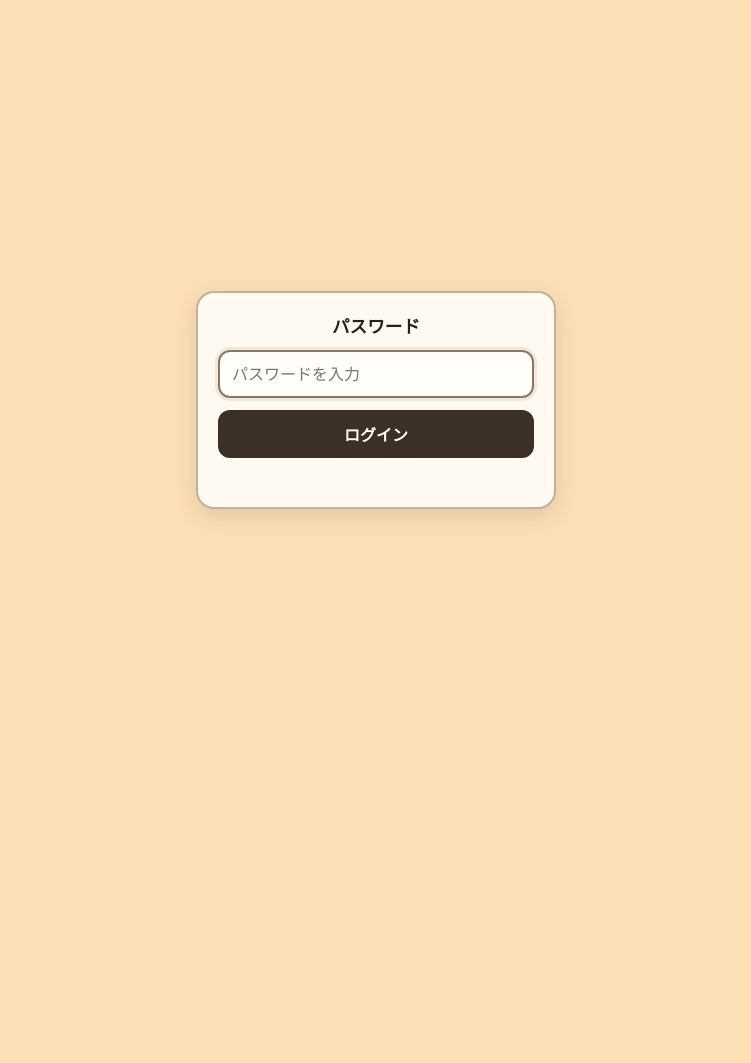
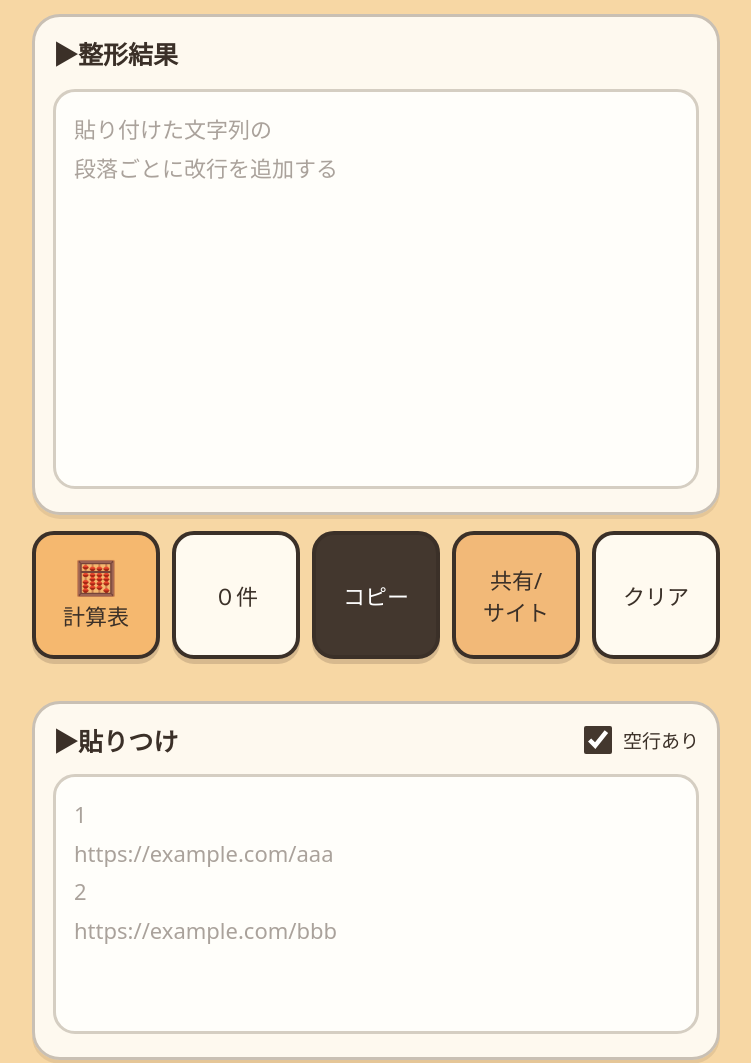
Before and after one commit to 45kikurage-rgb/copy-paste, a plain HTML site: page index.html in a window 1280 px wide. Shown: the top 1063 px of the page, without its empty margins (264-1015 px from the left). Before the commit the page ends 800 px from the top, so only its background shows below. Drawn offline with Linux system fonts and the light colour scheme; a web font is replaced by a local one.

Commit message:
Add files via upload

```diff
--- a/index.html
+++ b/index.html
@@ -2,364 +2,225 @@
 <html lang="ja">
 <head>
 <meta charset="utf-8">
-<meta name="viewport" content="width=device-width, initial-scale=1, viewport-fit=cover">
-<meta name="theme-color" content="#fde0b6">
-<meta name="description" content="貼り付けたURLを段落ごとに読みやすく整形するツール">
-<title>ポータルサイト</title>
-<link rel="manifest" href="./manifest.webmanifest">
-<link rel="icon" href="./shisa-maskable.png">
-<link rel="apple-touch-icon" href="./shisa-maskable.png">
-<link rel="preconnect" href="https://fonts.googleapis.com">
-<link rel="preconnect" href="https://fonts.gstatic.com" crossorigin>
-<link href="https://fonts.googleapis.com/css2?family=Yomogi&display=swap" rel="stylesheet">
+<meta name="viewport" content="width=device-width,initial-scale=1,viewport-fit=cover">
+<meta name="theme-color" content="#f7d7a4">
+<title>URL改行整形ツール</title>
 <style>
 :root{
-  --bg:#fde0b6;
-  --card:#fffaf1;
-  --text:#282018;
-  --sub:#776a5e;
-  --border:#8c7762;
-  --btn:#3c3026;
-  --btn-soft:#fff4df;
-  --ok:#94714f;
-  --top-pad:max(9px,env(safe-area-inset-top));
-  --action-h:76px;
-  --footer-h:126px;
-  --bottom-gap:var(--top-pad);
+  --bg:#f7d7a4;
+  --panel:#fbf8f1;
+  --ink:#3b3028;
+  --line:#c9c0b4;
+  --accent:#f2b978;
+  --dark:#43372e;
+  --white:#fffdf8;
 }
 *{box-sizing:border-box}
-html,body{
-  margin:0;
-  width:100%;
-  height:100%;
-  overflow:hidden;
-  font-family:"Yomogi","Klee One","Yu Mincho",cursive;
-  background:var(--bg);
-  color:var(--text);
+html,body{margin:0;min-height:100%;background:var(--bg);color:var(--ink);font-family:"Noto Sans JP","Yu Gothic",system-ui,sans-serif}
+button,input,textarea{font:inherit;color:inherit}
+button{cursor:pointer;-webkit-tap-highlight-color:transparent}
+.app{max-width:720px;margin:0 auto;min-height:100vh;padding:14px 16px 20px}
+.screen{display:block}
+.screen[hidden]{display:none!important}
+.card{background:rgba(255,253,248,.9);border:3px solid var(--line);border-radius:28px;padding:18px;margin-bottom:16px;box-shadow:0 4px 0 rgba(70,54,40,.10)}
+.section-title{font-size:25px;font-weight:700;margin-bottom:18px}
+textarea{width:100%;resize:none;border:3px solid #d5cec2;border-radius:22px;background:#fffefa;padding:18px;font-size:22px;line-height:1.75;outline:none}
+#output{height:400px}
+#input{height:260px}
+textarea::placeholder{color:#aaa29b}
+.action-row{display:grid;grid-template-columns:1fr 1fr 1fr 1fr 1fr;gap:12px;margin:2px 0 18px}
+.action-btn,.count-box{
+  min-height:128px;border:4px solid var(--ink);border-radius:22px;background:#fffaf0;
+  display:flex;align-items:center;justify-content:center;text-align:center;font-size:22px;
+  box-shadow:0 5px 0 rgba(70,54,40,.18);padding:8px
 }
-button,textarea,input{font:inherit}
-button{-webkit-tap-highlight-color:transparent;touch-action:manipulation}
-.app{
-  height:100dvh;
-  max-width:820px;
-  margin:0 auto;
-  padding:var(--top-pad) 10px calc(var(--footer-h) + env(safe-area-inset-bottom) + var(--bottom-gap) + 10px);
-  display:flex;
-  flex-direction:column;
-  gap:9px;
-  overflow:hidden;
+.action-btn.dark{background:var(--dark);color:white}
+.action-btn.accent{background:var(--accent)}
+.calc-button{flex-direction:column;gap:5px;background:#f5b86f}
+.calc-icon{font-size:34px;line-height:1}
+.count-box{font-variant-numeric:tabular-nums}
+.paste-head{display:flex;justify-content:space-between;align-items:center;gap:12px;margin-bottom:16px}
+.paste-title{font-size:25px;font-weight:700}
+.check{display:flex;align-items:center;gap:8px;font-size:19px;white-space:nowrap}
+.check input{width:28px;height:28px;accent-color:var(--dark)}
+.links{display:grid;grid-template-columns:repeat(4,1fr);gap:12px}
+.link-tile{min-height:112px;border:3px solid var(--line);border-radius:18px;background:#fffaf3;display:flex;align-items:center;justify-content:center;text-align:center;text-decoration:none;color:inherit;font-size:18px}
+.status{min-height:24px;text-align:center;font-size:15px}
+
+/* calculator */
+.calc-page{padding-bottom:18px}
+.calc-header{display:grid;grid-template-columns:auto 1fr auto;align-items:center;gap:10px;margin-bottom:12px}
+.back-small,.calc-title,.calc-head-icon{border:3px solid var(--ink);background:#fffaf0;min-height:74px;display:flex;align-items:center;justify-content:center;border-radius:18px;font-weight:700}
+.back-small{padding:0 20px;font-size:24px}
+.calc-title{font-size:34px}
+.calc-head-icon{width:76px;font-size:34px;background:var(--accent)}
+.calc-note{background:var(--dark);color:white;border:3px solid var(--ink);border-radius:16px;padding:18px;text-align:center;font-size:21px;line-height:1.6;margin-bottom:12px}
+.calc-table{border:3px solid var(--ink);border-radius:18px;overflow:hidden;background:#fff8e8;margin-bottom:14px}
+.calc-row{display:grid;grid-template-columns:1fr 1.15fr;min-height:78px;border-bottom:1px solid #9f968b}
+.calc-row:last-child{border-bottom:none}
+.calc-row.head{background:var(--dark);color:white;min-height:64px;font-weight:700}
+.calc-cell{display:flex;align-items:center;justify-content:center;padding:8px;font-size:24px}
+.calc-cell+ .calc-cell{border-left:1px solid #9f968b}
+.qty-input{width:95px;max-width:52%;height:54px;border:3px solid var(--ink);border-radius:10px;background:white;text-align:center;font-size:24px}
+.calc-price{font-size:27px;font-weight:700}
+.unit-panel{border:3px solid var(--ink);border-radius:18px;overflow:hidden;background:var(--dark);color:white;margin-bottom:8px}
+.unit-row{display:grid;grid-template-columns:150px 1fr 55px;align-items:center;min-height:86px}
+.unit-row+ .unit-row{border-top:1px solid #aaa39a}
+.unit-label{text-align:center;font-size:25px}
+.unit-input,.unit-result{height:58px;margin:10px;border:0;border-radius:8px;background:white;color:#222;text-align:right;padding:0 16px;font-size:28px;min-width:0}
+.unit-result{background:#ddd;display:flex;align-items:center;justify-content:flex-end}
+.unit-yen{text-align:center;font-size:24px}
+.unit-help{font-size:17px;padding:10px 8px 16px}
+.mascot-area{display:grid;grid-template-columns:220px 1fr;align-items:center;gap:12px;margin:12px 0}
+.mascot-area img{width:100%;max-width:220px;display:block;border-radius:12px}
+.bubble{background:#fffdf8;border:4px solid var(--ink);border-radius:14px;padding:24px;font-size:21px;font-weight:700;line-height:1.55}
+.back-wide{width:100%;min-height:96px;border:4px solid var(--ink);border-radius:18px;background:var(--dark);color:white;font-size:30px;font-weight:700}
+
+@media(max-width:640px){
+  .app{padding:12px 14px 18px}
+  .card{padding:16px;border-radius:24px}
+  .section-title,.paste-title{font-size:22px}
+  #output{height:42vh;min-height:300px}
+  #input{height:240px}
+  .action-row{gap:8px}
+  .action-btn,.count-box{min-height:116px;border-width:3px;border-radius:18px;font-size:18px;padding:5px}
+  .calc-icon{font-size:29px}
+  .calc-header{grid-template-columns:92px 1fr 68px}
+  .back-small{font-size:19px;padding:0 8px}
+  .calc-title{font-size:29px}
+  .calc-note{font-size:18px}
+  .calc-cell{font-size:22px}
+  .unit-row{grid-template-columns:105px 1fr 42px}
+  .unit-label{font-size:20px}
+  .unit-input,.unit-result{font-size:23px;margin:9px}
+  .mascot-area{grid-template-columns:140px 1fr}
+  .bubble{font-size:18px;padding:18px}
 }
-.header{display:flex;align-items:center;min-height:36px;padding:0 3px}
-h1{margin:0;font-size:1.18rem;font-weight:700;letter-spacing:.02em}
-.card{
-  min-height:0;
-  background:rgba(255,250,241,.96);
-  border:2px solid rgba(140,119,98,.42);
-  border-radius:18px;
-  padding:11px;
-  box-shadow:0 4px 14px rgba(88,58,31,.10);
-  display:grid;
-  gap:7px;
-  overflow:hidden;
-}
-.result-card{
-  flex:none;
-  height:calc(50dvh - var(--top-pad) - 92px - (var(--bottom-gap) / 2));
-  grid-template-rows:auto minmax(0,1fr);
-}
-.input-card{
-  flex:1;
-  min-height:0;
-  grid-template-rows:auto minmax(0,1fr);
-}
-.section-head{display:flex;align-items:flex-start;justify-content:space-between;min-height:30px;gap:8px}
-label{font-size:1.02rem;font-weight:700;letter-spacing:.02em}
-textarea{
-  width:100%;
-  height:100%;
-  min-height:0;
-  resize:none;
-  border:2px solid rgba(140,119,98,.42);
-  border-radius:13px;
-  padding:10px 12px;
-  font-size:1rem;
-  line-height:1.55;
-  background:#fffdf8;
-  color:var(--text);
-  outline:none;
-}
-textarea:focus{border-color:var(--border);box-shadow:0 0 0 3px rgba(140,119,98,.14)}
-textarea::placeholder{color:#9b8f84;opacity:1}
-.action-strip{
-  flex:none;
-  width:100%;
-  height:var(--action-h);
-  display:grid;
-  grid-template-columns:repeat(5,minmax(0,1fr));
-  gap:7px;
-}
-.action-btn,.count-btn{
-  min-width:0;
-  height:var(--action-h);
-  padding:7px 3px;
-  border:2px solid var(--btn);
-  border-radius:13px;
-  font-size:clamp(.72rem,3.1vw,.92rem);
-  line-height:1.25;
-  font-weight:700;
-  letter-spacing:0;
-  color:#fff;
-  background:var(--btn);
-  box-shadow:0 3px 0 rgba(60,48,38,.24);
-}
-.count-btn{grid-column:2;color:var(--btn);background:#fffaf1;cursor:default}
-.copy-btn{grid-column:3}
-.share-btn{grid-column:4;color:var(--btn);background:#f6bf83}
-.clear-btn{grid-column:5;color:var(--btn);background:var(--btn-soft)}
-.action-btn:active{transform:translateY(2px);box-shadow:0 1px 0 rgba(60,48,38,.24)}
-.status{color:var(--ok);font-size:.82rem;font-weight:700;white-space:nowrap}
-.option{display:flex;align-items:center;gap:5px;color:var(--sub);font-size:.86rem;white-space:nowrap}
-.option input{width:19px;height:19px;margin:0;accent-color:var(--btn)}
-.option label{font-size:.86rem;font-weight:700}
-.quick-links{
-  position:fixed;
-  z-index:10;
-  left:50%;
-  bottom:var(--bottom-gap);
-  width:min(100%,820px);
-  height:calc(var(--footer-h) + env(safe-area-inset-bottom));
-  transform:translateX(-50%);
-  padding:6px 8px calc(6px + env(safe-area-inset-bottom));
-  display:grid;
-  grid-template-columns:repeat(4,minmax(0,1fr));
-  gap:7px;
-  background:rgba(253,224,182,.97);
-  border-top:2px solid rgba(140,119,98,.5);
-  box-shadow:0 -5px 16px rgba(88,58,31,.12);
-  backdrop-filter:blur(8px);
-}
-.quick-item{
-  min-width:0;
-  display:grid;
-  grid-template-rows:27px minmax(0,1fr);
-  gap:4px;
-  justify-items:center;
-  cursor:pointer;
-  -webkit-tap-highlight-color:transparent;
-}
-.quick-item:active .quick-label,.quick-item:active .quick-link{background:#f9ebd5}
-.quick-label{
-  width:100%;
-  height:27px;
-  padding:2px 3px;
-  display:flex;
-  align-items:center;
-  justify-content:center;
-  overflow:hidden;
-  text-overflow:ellipsis;
-  white-space:nowrap;
-  border:2px solid rgba(140,119,98,.55);
-  border-radius:8px;
-  background:#fffaf1;
-  font-size:.72rem;
-  line-height:1.1;
-  font-weight:700;
-}
-.quick-link{
-  min-width:0;
-  width:min(100%,83px);
-  aspect-ratio:1;
-  padding:0;
-  display:grid;
-  place-items:center;
-  border:2px solid rgba(140,119,98,.55);
-  border-radius:13px;
-  color:var(--text);
-  background:#fffaf1;
-  overflow:hidden;
-}
-.quick-link:active{background:#f9ebd5}
-.quick-icon-frame{
-  width:100%;
-  height:100%;
-  border-radius:8px;
-  overflow:hidden;
-  display:grid;
-  place-items:center;
-}
-.quick-icon{
-  width:100%;
-  height:100%;
-  object-fit:contain;
-  object-position:50% 50%;
-  display:block;
-}
-.auth-gate{
-  position:fixed;
-  z-index:1000;
-  inset:0;
-  display:none;
-  align-items:center;
-  justify-content:center;
-  padding:20px;
-  background:var(--bg);
-}
-.auth-gate.is-open{display:flex}
-.auth-box{
-  width:min(100%,360px);
-  padding:20px;
-  display:grid;
-  gap:12px;
-  background:#fffaf1;
-  border:2px solid rgba(140,119,98,.55);
-  border-radius:18px;
-  box-shadow:0 7px 22px rgba(88,58,31,.16);
-}
-.auth-title{margin:0;text-align:center;font-size:1.1rem;font-weight:700}
-.auth-input{
-  width:100%;
-  height:48px;
-  padding:8px 12px;
-  border:2px solid rgba(140,119,98,.55);
-  border-radius:12px;
-  background:#fffdf8;
-  color:var(--text);
-  font-size:1rem;
-  outline:none;
-}
-.auth-input:focus{border-color:var(--border);box-shadow:0 0 0 3px rgba(140,119,98,.14)}
-.auth-submit{
-  height:48px;
-  border:2px solid var(--btn);
-  border-radius:12px;
-  background:var(--btn);
-  color:#fff;
-  font-weight:700;
-}
-.auth-error{min-height:1.2em;text-align:center;color:#9a3d31;font-size:.88rem;font-weight:700}
-@media(max-width:380px){
-  .app{padding-left:7px;padding-right:7px;gap:7px}
-  .card{padding:8px}
-  .action-strip{gap:5px}
-  .action-btn{font-size:.7rem}
-  .quick-links{gap:5px;padding-left:5px;padding-right:5px}
-}
-@media(max-height:700px){
-  h1{font-size:1.04rem}
-  .card{padding:8px;gap:5px}
-  label{font-size:.94rem}
-  textarea{font-size:.92rem;padding:7px 9px}
+@media(max-width:440px){
+  .app{padding-left:10px;padding-right:10px}
+  .action-row{gap:6px}
+  .action-btn,.count-box{min-height:102px;font-size:16px;border-radius:16px}
+  .calc-icon{font-size:26px}
+  .card{padding:14px}
+  textarea{font-size:18px;padding:15px}
+  #output{height:390px}
+  #input{height:250px}
+  .calc-header{grid-template-columns:82px 1fr 58px}
+  .back-small{font-size:17px}
+  .calc-title{font-size:26px}
+  .calc-head-icon{width:58px;font-size:28px}
+  .calc-row{min-height:70px}
+  .calc-cell{font-size:20px}
+  .qty-input{width:80px;height:50px}
+  .unit-row{grid-template-columns:90px 1fr 38px}
+  .unit-label{font-size:18px}
+  .mascot-area{grid-template-columns:115px 1fr}
+  .bubble{font-size:16px;padding:14px}
 }
 </style>
 </head>
 <body>
-<div class="auth-gate" id="authGate" aria-modal="true" role="dialog" aria-labelledby="authTitle">
-  <form class="auth-box" id="authForm">
-    <h2 class="auth-title" id="authTitle">パスワード</h2>
-    <input class="auth-input" id="authPassword" type="password" inputmode="numeric" autocomplete="current-password" aria-label="パスワード" placeholder="パスワードを入力">
-    <button class="auth-submit" type="submit">ログイン</button>
-    <div class="auth-error" id="authError" aria-live="polite"></div>
-  </form>
-</div>
 <main class="app">
-  <header class="header" aria-hidden="true"></header>
 
-  <section class="card result-card">
-    <div class="section-head">
-      <label for="output">▶整形結果</label>
-      <div class="status" id="status" aria-live="polite"></div>
-    </div>
+<section id="homeScreen" class="screen">
+  <section class="card">
+    <div class="section-title">▶整形結果</div>
     <textarea id="output" readonly placeholder="貼り付けた文字列の&#10;段落ごとに改行を追加する"></textarea>
   </section>
 
-  <div class="action-strip">
-    <button class="count-btn" id="count" type="button" aria-live="polite">0件</button>
-    <button class="action-btn copy-btn" id="copyBtn" type="button">整形コピー</button>
-    <button class="action-btn share-btn" id="shareBtn" type="button">共有サイト</button>
-    <button class="action-btn clear-btn" id="clearBtn" type="button">クリア</button>
+  <div class="action-row">
+    <button id="openCalc" class="action-btn calc-button" type="button" aria-label="計算表を開く">
+      <span class="calc-icon">🧮</span><span>計算表</span>
+    </button>
+    <div id="count" class="count-box">０件</div>
+    <button id="copyBtn" class="action-btn dark" type="button">コピー</button>
+    <button id="shareBtn" class="action-btn accent" type="button">共有/<br>サイト</button>
+    <button id="clearBtn" class="action-btn" type="button">クリア</button>
   </div>
+  <div id="status" class="status" aria-live="polite"></div>
 
-  <section class="card input-card">
-    <div class="section-head">
-      <label for="input">▶貼りつけ</label>
-      <div class="option">
-        <input type="checkbox" id="blankLine" checked>
-        <label for="blankLine">空行あり</label>
-      </div>
+  <section class="card">
+    <div class="paste-head">
+      <div class="paste-title">▶貼りつけ</div>
+      <label class="check"><input id="blankLine" type="checkbox" checked>空行あり</label>
     </div>
     <textarea id="input" placeholder="1&#10;https://example.com/aaa&#10;2&#10;https://example.com/bbb"></textarea>
   </section>
+
+  <nav class="links" aria-label="リンク">
+    <a class="link-tile" href="#" id="link1">すぷし</a>
+    <a class="link-tile" href="#" id="link2">画像加工</a>
+    <a class="link-tile" href="#" id="link3">すくしょ</a>
+    <a class="link-tile" href="#" id="link4">リンク4</a>
+  </nav>
+</section>
+
+<section id="calcScreen" class="screen calc-page" hidden>
+  <header class="calc-header">
+    <button class="back-small js-back" type="button">◀ 戻る</button>
+    <div class="calc-title">計算表</div>
+    <div class="calc-head-icon">🧮</div>
+  </header>
+
+  <div class="calc-note">下の単価を入力すると<br>各本数の金額が自動で計算されます。</div>
+
+  <div class="calc-table">
+    <div class="calc-row head">
+      <div class="calc-cell">本数</div>
+      <div class="calc-cell">金額（自動計算）</div>
+    </div>
+    <div class="calc-row"><div class="calc-cell">5本</div><div class="calc-cell calc-price" data-qty="5">0円</div></div>
+    <div class="calc-row"><div class="calc-cell">10本</div><div class="calc-cell calc-price" data-qty="10">0円</div></div>
+    <div class="calc-row"><div class="calc-cell">20本</div><div class="calc-cell calc-price" data-qty="20">0円</div></div>
+    <div class="calc-row"><div class="calc-cell">24本</div><div class="calc-cell calc-price" data-qty="24">0円</div></div>
+    <div class="calc-row">
+      <div class="calc-cell"><strong>自由入力</strong>&nbsp;<input id="freeQty" class="qty-input" type="number" min="0" inputmode="numeric" aria-label="自由入力の本数">&nbsp;本</div>
+      <div id="freePrice" class="calc-cell calc-price">0円</div>
+    </div>
+  </div>
+
+  <div class="unit-panel">
+    <div class="unit-row">
+      <div class="unit-label">単価</div>
+      <input id="unitPrice" class="unit-input" type="number" min="0" step="1" inputmode="numeric" placeholder="0" aria-label="単価">
+      <div class="unit-yen">円</div>
+    </div>
+    <div class="unit-row">
+      <div class="unit-label">× 80%</div>
+      <output id="unit80" class="unit-result">0</output>
+      <div class="unit-yen">円</div>
+    </div>
+  </div>
+  <div class="unit-help">※ 単価の80%の金額を表示します</div>
+
+  <div class="mascot-area">
+    <img src="./calculator-mascot.png" alt="計算表のキャラクター">
+    <div class="bubble">単価を入力すると<br>各本数の金額が自動で計算されるよ！</div>
+  </div>
+
+  <button class="back-wide js-back" type="button">◀ 戻る</button>
+</section>
+
 </main>
 
-<nav class="quick-links" aria-label="固定リンク">
-  <div class="quick-item" role="button" tabindex="0">
-    <div class="quick-label">すぷし</div>
-    <button class="quick-link" type="button" data-url="https://docs.google.com/spreadsheets/d/1ctavkgr8xwdAkInTCMifZzfIYvzkeuYX/edit" aria-label="すぷしを開く">
-      <span class="quick-icon-frame"><img class="quick-icon" src="./link-1-transparent.png" alt=""></span>
-    </button>
-  </div>
-  <div class="quick-item" role="button" tabindex="0">
-    <div class="quick-label">画像加工</div>
-    <button class="quick-link" type="button" data-url="https://yahoo-framev2.45kikurage.workers.dev" aria-label="画像加工を開く">
-      <span class="quick-icon-frame"><img class="quick-icon" src="./link-2-transparent.png" alt=""></span>
-    </button>
-  </div>
-  <div class="quick-item" role="button" tabindex="0">
-    <div class="quick-label">すくしょ</div>
-    <button class="quick-link" type="button" data-url="https://coupon-capture.45kikurage.workers.dev" aria-label="すくしょを開く">
-      <span class="quick-icon-frame"><img class="quick-icon" src="./link-3-transparent.png" alt=""></span>
-    </button>
-  </div>
-  <div class="quick-item" role="button" tabindex="0">
-    <div class="quick-label">リンク4</div>
-    <button class="quick-link" type="button" data-url="https://line.me/ti/p/xU-RuP-Jua" aria-label="リンク4を開く">
-      <span class="quick-icon-frame"><img class="quick-icon" src="./link-4-transparent.png" alt=""></span>
-    </button>
-  </div>
-</nav>
+<script>
+const input = document.getElementById('input');
+const output = document.getElementById('output');
+const blankLine = document.getElementById('blankLine');
+const copyBtn = document.getElementById('copyBtn');
+const clearBtn = document.getElementById('clearBtn');
+const status = document.getElementById('status');
+const count = document.getElementById('count');
 
-<script>
-const input=document.getElementById('input');
-const output=document.getElementById('output');
-const blankLine=document.getElementById('blankLine');
-const copyBtn=document.getElementById('copyBtn');
-const shareBtn=document.getElementById('shareBtn');
-const clearBtn=document.getElementById('clearBtn');
-const status=document.getElementById('status');
-const count=document.getElementById('count');
-const authGate=document.getElementById('authGate');
-const authForm=document.getElementById('authForm');
-const authPassword=document.getElementById('authPassword');
-const authError=document.getElementById('authError');
-const AUTH_KEY='portal-auth-ok-v1';
-const AUTH_PASSWORD='19781211';
-
-function openAuthIfNeeded(){
-  if(localStorage.getItem(AUTH_KEY)==='1') return;
-  authGate.classList.add('is-open');
-  document.body.style.overflow='hidden';
-  setTimeout(()=>authPassword.focus(),0);
+function toFullWidthDigits(value){
+  return String(value).replace(/[0-9]/g, d => String.fromCharCode(d.charCodeAt(0) + 0xFEE0));
 }
-authForm.addEventListener('submit',e=>{
-  e.preventDefault();
-  if(authPassword.value===AUTH_PASSWORD){
-    localStorage.setItem(AUTH_KEY,'1');
-    authGate.classList.remove('is-open');
-    document.body.style.overflow='';
-    authError.textContent='';
-    authPassword.value='';
-  }else{
-    authError.textContent='パスワードが違います';
-    authPassword.select();
-  }
-});
-
 function normalizeMarkdownUrls(text){
   return text.replace(/\[([^\]]*https?:\/\/[^\]]+)\]\((https?:\/\/[^)]+)\)/g,'$2');
 }
 function extractPairs(text){
-  text=normalizeMarkdownUrls(text).replace(/\r\n?/g,'\n').replace(/\u200b/g,'');
-  const lines=text.split('\n').map(s=>s.trim()).filter(Boolean);
+  text = normalizeMarkdownUrls(text).replace(/\r\n?/g,'\n').replace(/\u200b/g,'');
+  const lines = text.split('\n').map(s=>s.trim()).filter(Boolean);
   const pairs=[]; let pendingNum=null;
   for(const line of lines){
     const sameLine=line.match(/^(\d+)\s+(https?:\/\/[^\s<>"']+)/i);
@@ -379,52 +240,68 @@ function format(){
   const pairs=extractPairs(input.value);
   const sep=blankLine.checked?'\n\n':'\n';
   output.value=pairs.map((p,i)=>`${p.num||String(i+1)}${sep}${p.url}`).join(sep);
-  count.textContent=`${pairs.length}件`;
+  count.textContent=`${toFullWidthDigits(pairs.length)}件`;
   status.textContent='';
 }
-function clearAll(){
-  input.value='';
-  output.value='';
-  count.textContent='0件';
-  status.textContent='';
-  input.focus();
-}
-
 input.addEventListener('input',format);
 blankLine.addEventListener('change',format);
-clearBtn.addEventListener('click',clearAll);
+
+clearBtn.addEventListener('click',()=>{
+  input.value=''; output.value=''; count.textContent='０件'; status.textContent=''; input.focus();
+});
 copyBtn.addEventListener('click',async()=>{
   if(!output.value){status.textContent='内容なし';return}
-  try{await navigator.clipboard.writeText(output.value);status.textContent='コピーしました！'}
-  catch(e){output.removeAttribute('readonly');output.select();document.execCommand('copy');output.setAttribute('readonly','');status.textContent='コピーしました！'}
+  try{
+    await navigator.clipboard.writeText(output.value);
+  }catch(e){
+    output.removeAttribute('readonly'); output.select(); document.execCommand('copy'); output.setAttribute('readonly','');
+  }
+  status.textContent='コピーしました！';
   setTimeout(()=>status.textContent='',1800);
 });
-shareBtn.addEventListener('click',()=>{
-  window.open('https://writening.net/','_blank','noopener,noreferrer');
-});
-function openQuickItem(item){
-  const button=item.querySelector('.quick-link');
-  const url=button?.dataset.url||'';
-  if(url){window.open(url,'_blank','noopener,noreferrer')}
-  else{
-    status.textContent='リンク先は未設定です';
+document.getElementById('shareBtn').addEventListener('click', async()=>{
+  if(navigator.share){
+    try{await navigator.share({text:output.value || input.value || ''});}catch(e){}
+  }else{
+    status.textContent='この端末では共有機能を利用できません';
     setTimeout(()=>status.textContent='',1800);
   }
-}
-document.querySelectorAll('.quick-item').forEach(item=>{
-  item.addEventListener('click',e=>{
-    if(e.target.closest('.quick-item')===item) openQuickItem(item);
-  });
-  item.addEventListener('keydown',e=>{
-    if(e.key==='Enter'||e.key===' '){e.preventDefault();openQuickItem(item)}
-  });
 });
 
-if('serviceWorker' in navigator){
-  window.addEventListener('load',()=>navigator.serviceWorker.register('./sw.js'));
+const homeScreen=document.getElementById('homeScreen');
+const calcScreen=document.getElementById('calcScreen');
+document.getElementById('openCalc').addEventListener('click',()=>{
+  homeScreen.hidden=true; calcScreen.hidden=false; window.scrollTo(0,0);
+});
+document.querySelectorAll('.js-back').forEach(btn=>btn.addEventListener('click',()=>{
+  calcScreen.hidden=true; homeScreen.hidden=false; window.scrollTo(0,0);
+}));
+
+const unitPrice=document.getElementById('unitPrice');
+const freeQty=document.getElementById('freeQty');
+const unit80=document.getElementById('unit80');
+const freePrice=document.getElementById('freePrice');
+const fixedPrices=[...document.querySelectorAll('.calc-price[data-qty]')];
+
+function yen(n){
+  const v=Number.isFinite(n)?Math.round(n):0;
+  return `${v.toLocaleString('ja-JP')}円`;
 }
-openAuthIfNeeded();
+function updateCalc(){
+  const unit=Math.max(0, Number(unitPrice.value)||0);
+  fixedPrices.forEach(el=>{
+    const qty=Number(el.dataset.qty)||0;
+    el.textContent=yen(qty*unit);
+  });
+  const fq=Math.max(0, Number(freeQty.value)||0);
+  freePrice.textContent=yen(fq*unit);
+  unit80.textContent=Math.round(unit*0.8).toLocaleString('ja-JP');
+}
+unitPrice.addEventListener('input',updateCalc);
+freeQty.addEventListener('input',updateCalc);
+
 format();
+updateCalc();
 </script>
 </body>
 </html>
```
Also changed, not shown: README.txt (added), calculator-mascot.png (added).
